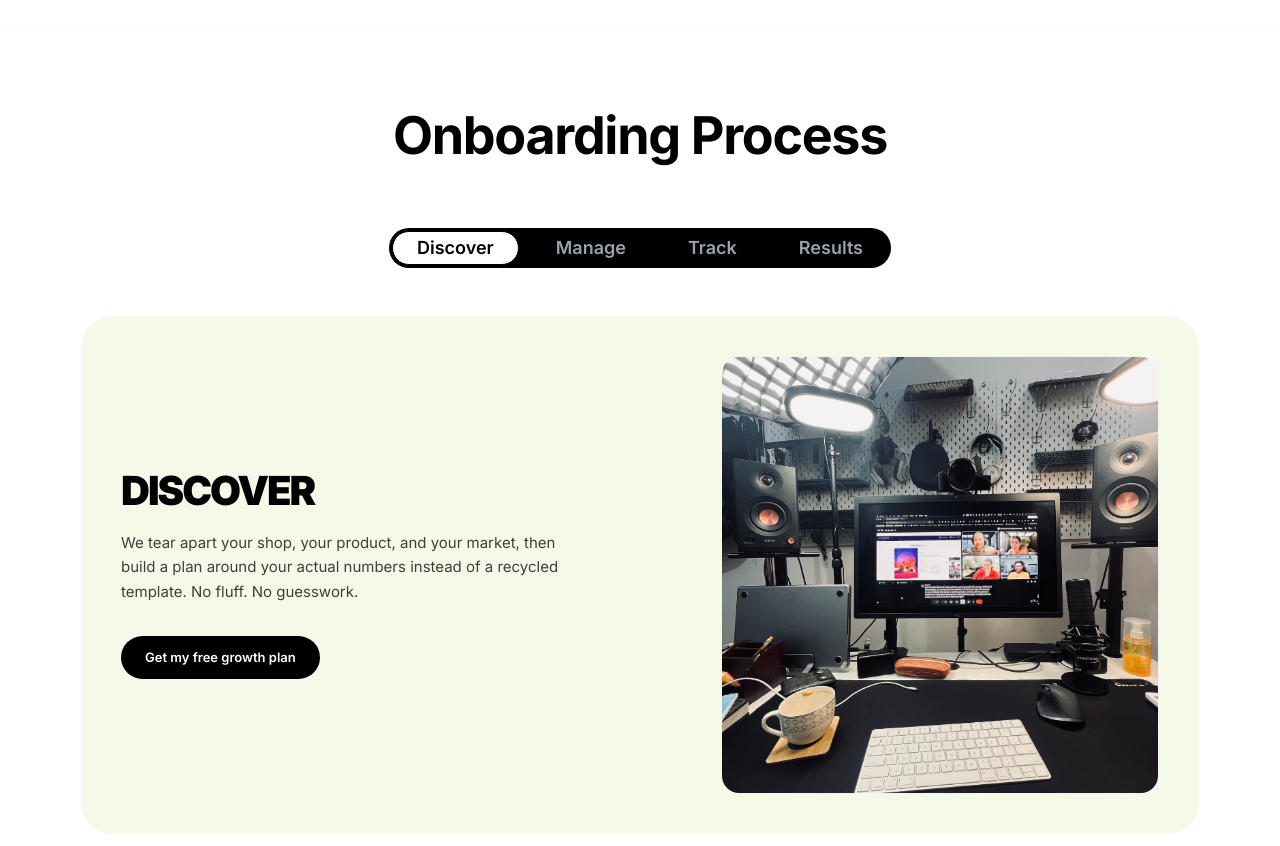
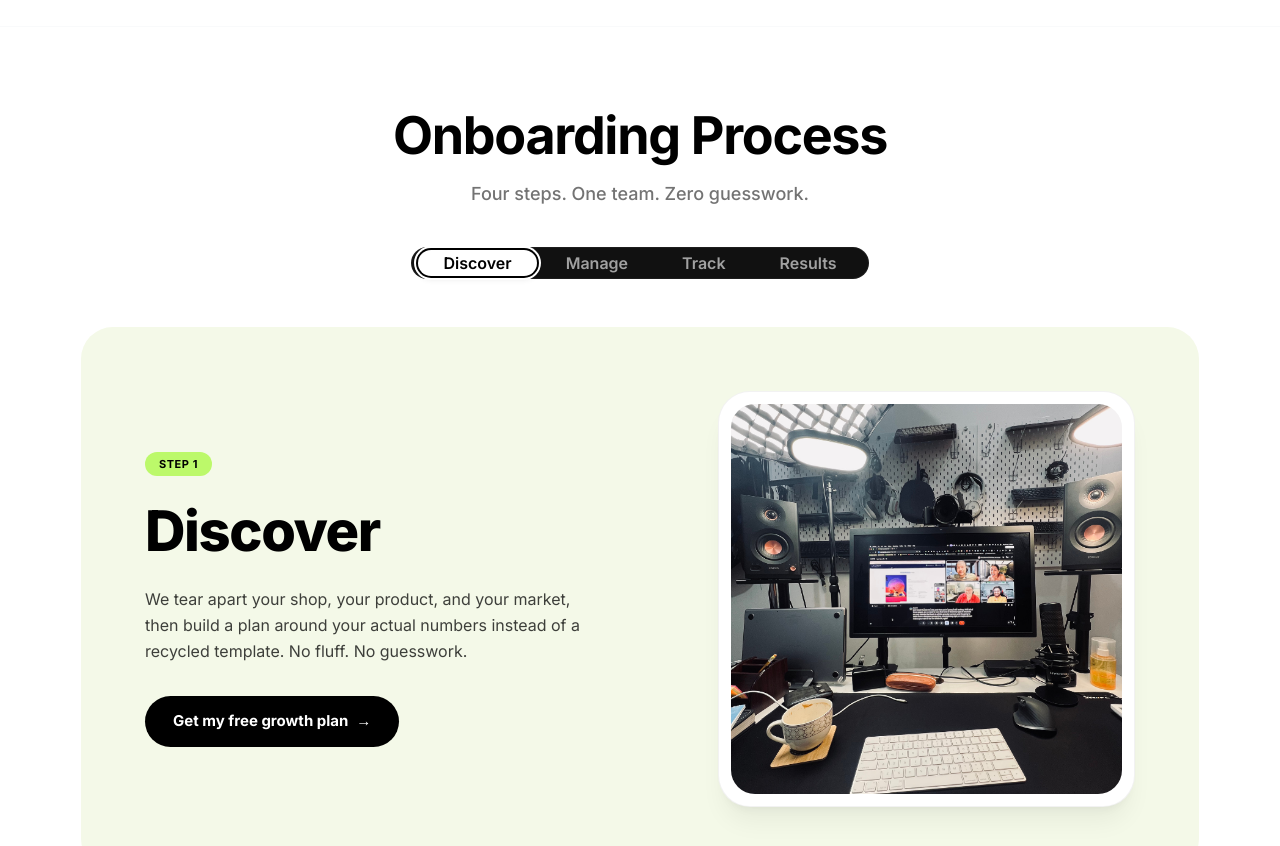
Before and after one commit to murnaj/tiksly-project, a Next.js app: page /services in a window 1280 px wide. Shown: the part 913-1759 px from the top of the page. Built offline with nearby package versions, Linux system fonts and the light colour scheme.

Commit message:
feat: add our-process and reviews feature components

```diff
--- a/components/features/our-process.tsx
+++ b/components/features/our-process.tsx
@@ -55,11 +55,15 @@ export default function OurProcess() {
     <section className="w-full bg-white pt-14 md:pt-20 ">
       <div className="container mx-auto px-3 lg:px-4">
         {/* Section Header */}
-        <div className="text-center max-w-3xl mx-auto mb-16 px-2">
-          <h2 className="text-4xl md:text-5xl lg:text-[52px] font-bold tracking-tight leading-[1.1] text-black mb-6">
+        <div className="text-center max-w-3xl mx-auto mb-10 px-2">
+          <h2 className="text-4xl md:text-5xl lg:text-[52px] font-bold tracking-tight leading-[1.1] text-black mb-4">
             Onboarding Process
           </h2>
+          <p className="text-neutral-500 text-[16px] md:text-[18px] font-medium">
+            Four steps. One team. Zero guesswork.
+          </p>
         </div>
+
         {/* Shadcn Tabs Root */}
         <Tabs
           defaultValue={processTabs[0].id}
@@ -69,12 +73,12 @@ export default function OurProcess() {
         >
           {/* Tab Selector Bar */}
           <div className="flex justify-center mb-12">
-            <TabsList className="bg-black text-white rounded-full py-5 flex gap-0 md:gap-3 w-fit h-auto border-none">
+            <TabsList className="bg-[#111111] text-white rounded-full p-1.5 flex gap-1 w-fit border border-white/5 h-11.5">
               {processTabs.map((tab) => (
                 <TabsTrigger
                   key={tab.id}
                   value={tab.id}
-                  className="px-6 py-4 rounded-full text-[12px] md:text-[18px] font-semibold capitalize transition-all duration-300 text-gray-400 hover:text-white data-[state=active]:bg-white! data-[state=active]:text-black! data-[state=active]:border-black! data-[state=active]:shadow-sm cursor-pointer"
+                  className="px-6 py-3 rounded-full text-[13px] md:text-[16px] font-semibold capitalize transition-all duration-300 text-neutral-400 hover:text-white data-[state=active]:bg-white! data-[state=active]:text-black! data-[state=active]:ring-2! data-[state=active]:ring-white! data-[state=active]:ring-offset-2! data-[state=active]:ring-offset-black! data-[state=active]:shadow-md! cursor-pointer"
                 >
                   {tab.label}
                 </TabsTrigger>
@@ -83,58 +87,84 @@ export default function OurProcess() {
           </div>
 
           {/* Tab Content Cards */}
-          <div className="relative min-h-[500px] lg:min-h-[450px]">
+          <div className="bg-[#f4f9e8] rounded-[2rem] p-6 md:p-12 lg:p-16 relative overflow-hidden">
+            <div className="grid grid-cols-1 lg:grid-cols-[1.1fr_0.9fr] gap-10 lg:gap-16 items-center">
+
+              {/* Left Side: Content Column */}
+              <div className="relative min-h-[300px] md:min-h-[260px] lg:min-h-[340px] flex items-center w-full">
+                <div className="w-full">
+                  <AnimatePresence mode="wait">
+                    {processTabs.map(
+                      (tab, index) =>
+                        activeTab === tab.id && (
+                          <motion.div
+                            key={tab.id}
+                            initial={{ opacity: 0, x: -40 }}
+                            animate={{ opacity: 1, x: 0 }}
+                            exit={{ opacity: 0, x: -40 }}
+                            transition={{ duration: 0.35, ease: [0.22, 1, 0.36, 1] }}
+                            className="flex flex-col items-center lg:items-start text-center lg:text-left"
+                          >
+                            {/* Step Badge */}
+                            <div className="inline-block px-3.5 py-1 bg-[#BCF96A] text-[11px] font-bold text-black rounded-full uppercase mb-5 tracking-wider">
+                              STEP {index + 1}
+                            </div>
+
+                            <h2 className="text-4xl md:text-5xl lg:text-[56px] font-extrabold tracking-tight text-black leading-tight mb-5">
+                              {tab.label}
+                            </h2>
+                            <p className="text-black/75 text-[15px] md:text-[16px] 2xl:text-[17px] leading-relaxed max-w-md 2xl:max-w-xl mb-8">
+                              {tab.description}
+                            </p>
+                            <a
+                              href={tab.ctaLink}
+                              className="px-7 py-3.5 bg-black text-white rounded-full text-[15px] font-bold hover:bg-neutral-800 transition-all hover:scale-[1.02] active:scale-95 inline-flex items-center gap-2 group w-fit"
+                            >
+                              <span>{tab.ctaText}</span>
+                              <span className="transition-transform group-hover:translate-x-1 duration-200">→</span>
+                            </a>
+                          </motion.div>
+                        )
+                    )}
+                  </AnimatePresence>
+                </div>
+              </div>
+
+              {/* Right Side: Mockup Image Frame */}
+              <div className="relative min-h-[320px] lg:min-h-[400px] flex items-center justify-center w-full">
+                <div className="w-full">
                   <AnimatePresence mode="wait">
                     {processTabs.map(
                       (tab) =>
                         activeTab === tab.id && (
-                    <TabsContent
+                          <motion.div
                             key={tab.id}
-                      value={tab.id}
-                      forceMount
-                      className="mt-0 outline-none"
+                            initial={{ opacity: 0, x: 40 }}
+                            animate={{ opacity: 1, x: 0 }}
+                            exit={{ opacity: 0, x: 40 }}
+                            transition={{ duration: 0.35, ease: [0.22, 1, 0.36, 1] }}
+                            className="w-full flex justify-center items-center"
                           >
-                      <motion.div
-                        initial={{ opacity: 1, y: 0 }}
-                        animate={{ opacity: 1, y: 0 }}
-                        exit={{ opacity: 0, y: -20 }}
-                        transition={{ duration: 0.45, ease: [0.22, 1, 0.36, 1] }}
-                        className="bg-[#f4f9e8] rounded-[2rem] p-4 md:p-8 lg:p-10 grid grid-cols-1 lg:grid-cols-[1.1fr_0.9fr] gap-10 lg:gap-16 items-center"
-                      >
-                        {/* Left Side: Content */}
-                        <div className="flex flex-col items-center lg:items-start text-left">
-                          <h2 className="text-2xl md:text-3xl lg:text-[40px] 2xl:text-[48px] font-black uppercase tracking-tighter text-black leading-none mb-5">
-                            {tab.title}
-                          </h2>
-                          <p className="text-black/75 text-[14px] md:text-[15px] 2xl:text-[17px] leading-relaxed max-w-md 2xl:max-w-xl mb-8">
-                            {tab.description}
-                          </p>
-                          <a
-                            href={tab.ctaLink}
-                            className="px-6 py-3 bg-black text-white rounded-full text-[13px] font-semibold hover:bg-gray-800 transition-all hover:scale-105 active:scale-95"
-                          >
-                            {tab.ctaText}
-                          </a>
-                        </div>
-
-                        {/* Right Side: Mockup Image Frame */}
-                        <div className="w-full flex justify-center">
-                          <div className="w-full max-w-[480px] 2xl:max-w-[560px] bg-white rounded-2xl  border border-black/5 overflow-hidden transition-all duration-300 hover:scale-[1.02]">
+                            <div className="w-full max-w-[480px] lg:max-w-full xl:max-w-[540px] bg-white rounded-[2rem] p-3 shadow-xl shadow-black/5 border border-black/5 overflow-hidden transition-all duration-300 hover:scale-[1.01]">
+                              <div className="relative rounded-[1.5rem] overflow-hidden bg-[#F9F9F9]">
                                 <Image
                                   src={tab.image}
-                              alt={tab.title}
-                              width={480}
-                              height={360}
+                                  alt={tab.label}
+                                  width={600}
+                                  height={450}
                                   className="w-full h-auto block"
                                   priority
                                 />
                               </div>
                             </div>
                           </motion.div>
-                    </TabsContent>
                         )
                     )}
                   </AnimatePresence>
+                </div>
+              </div>
+
+            </div>
           </div>
         </Tabs>
       </div>
--- a/components/features/reviews.tsx
+++ b/components/features/reviews.tsx
@@ -569,10 +569,6 @@ const Reviews = () => {
 
       {/* Marquee viewport */}
       <div className="relative w-full overflow-hidden reviews-marquee-container select-none">
-        {/* Edge fades */}
-        <div className="absolute left-0 top-0 bottom-0 w-16 md:w-28 bg-gradient-to-r from-[#E6F1FF] to-transparent z-30 pointer-events-none" />
-        <div className="absolute right-0 top-0 bottom-0 w-16 md:w-28 bg-gradient-to-l from-[#E6F1FF] to-transparent z-30 pointer-events-none" />
-
         <div className="reviews-marquee-track gap-4 md:gap-5 py-4">
           {marqueeItems.map((review, i) => (
             <ReviewTile
```
Lines whose indentation alone changed are shown as unchanged.
